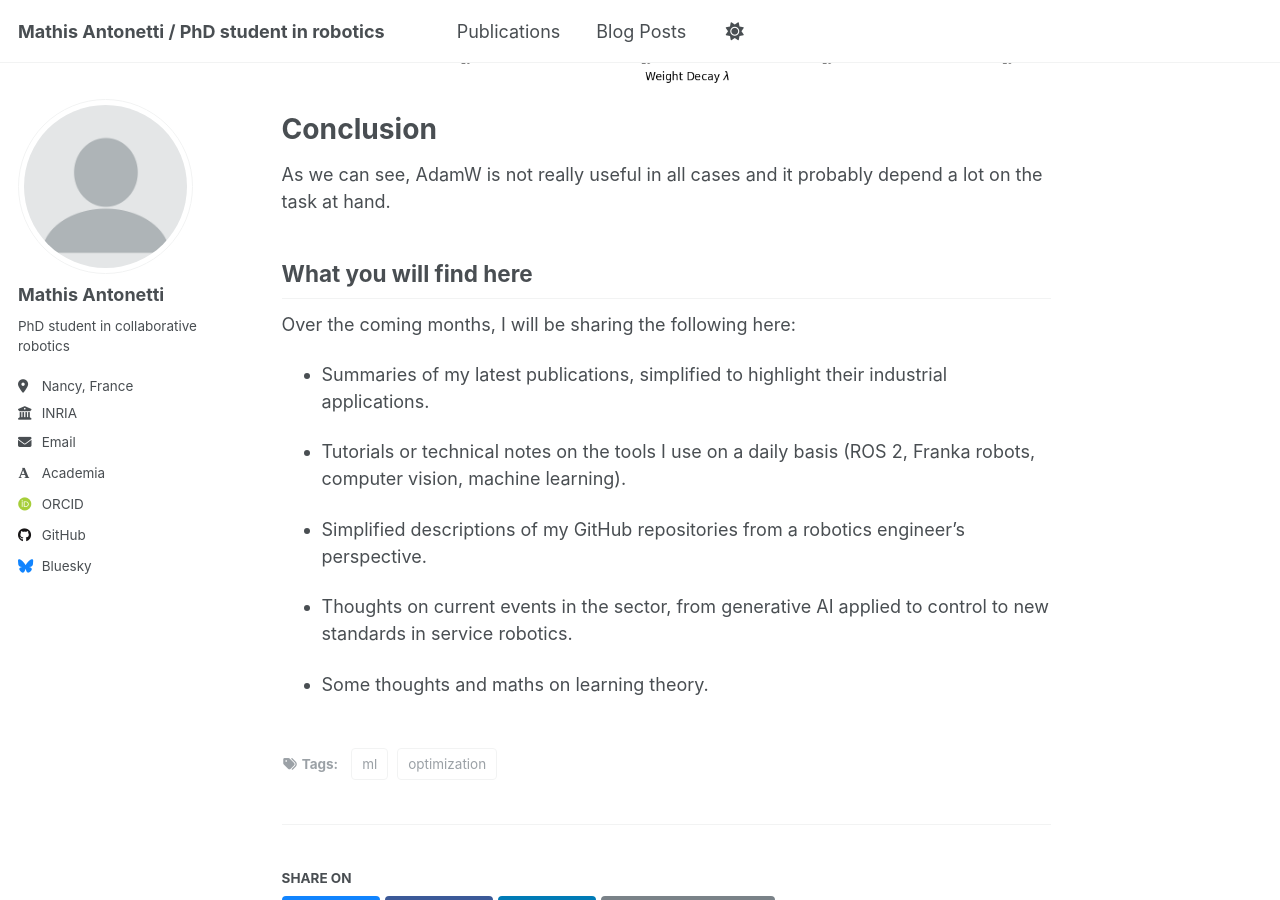
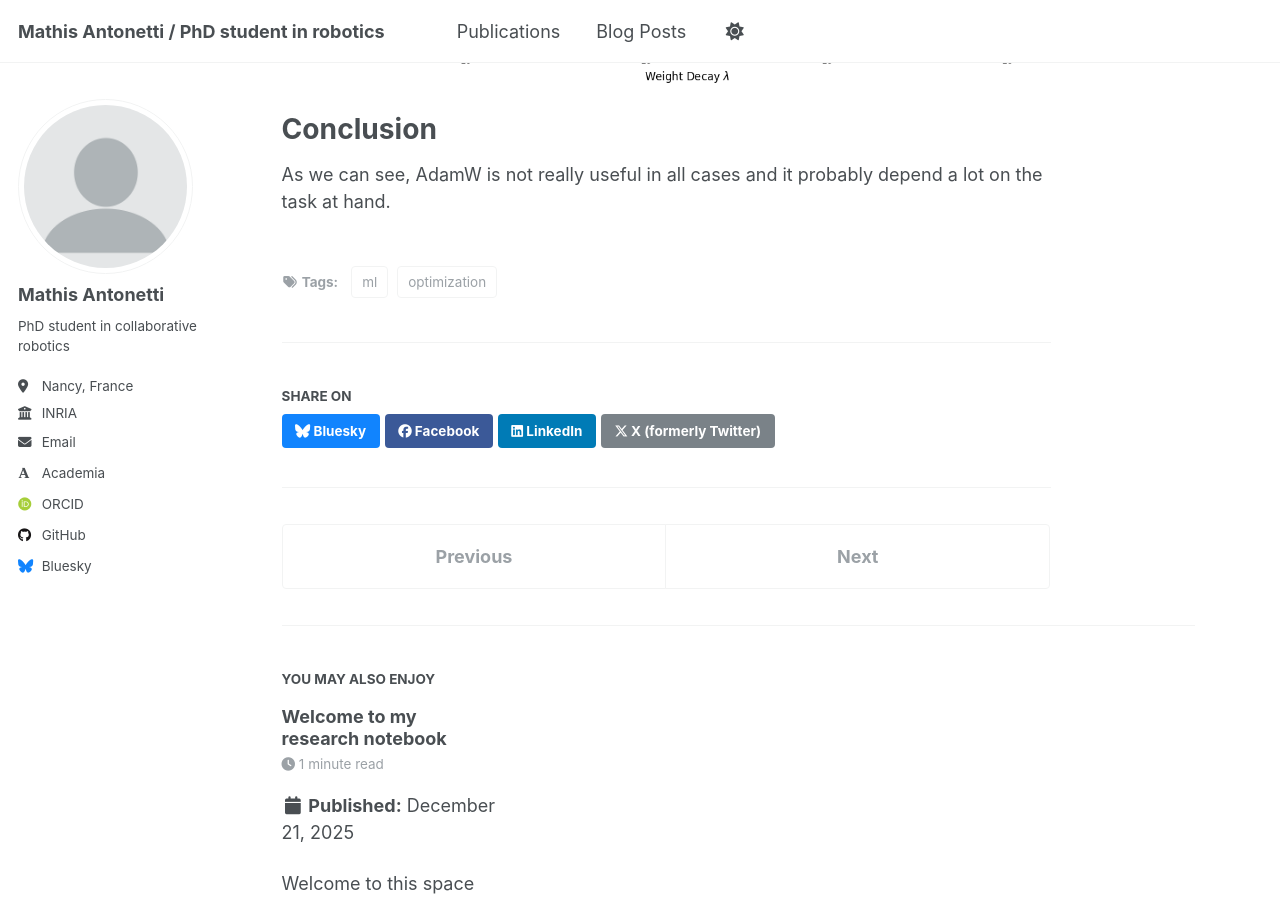
Before and after one commit to mathisantonetti/mathisantonetti.github.io, a Jekyll site: the page built from _posts/2025-12-23-blog-post-2.md, in a window 1280 px wide and 900 px high, scrolled down 2394 px. Built offline with Jekyll 4.4.1, drawn with Linux system fonts in a browser that asks for light colours; some web fonts are replaced; some of the changed text lies outside the part shown.

Commit message:
fixed post

```diff
--- a/_posts/2025-12-23-blog-post-2.md
+++ b/_posts/2025-12-23-blog-post-2.md
@@ -39,19 +39,3 @@ ID generalization
 Conclusion
 ======
 As we can see, AdamW is not really useful in all cases and it probably depend a lot on the task at hand.
-
-
-What you will find here
------
-
-Over the coming months, I will be sharing the following here:
-
-- Summaries of my latest publications, simplified to highlight their industrial applications.
-
-- Tutorials or technical notes on the tools I use on a daily basis (ROS 2, Franka robots, computer vision, machine learning).
-
-- Simplified descriptions of my GitHub repositories from a robotics engineer's perspective.
-
-- Thoughts on current events in the sector, from generative AI applied to control to new standards in service robotics.
-
-- Some thoughts and maths on learning theory.
```
